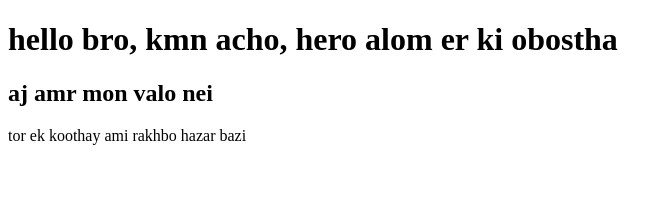
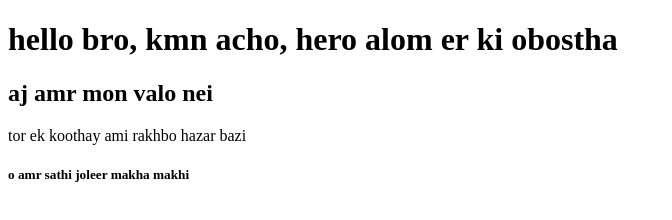
Before and after one commit to RASHED-R/first-website-banacchi, a plain HTML site: page index.html in a window 1280 px wide. Shown: the whole page, without its empty margins (0-672 px from the left). Drawn offline with Linux system fonts and the light colour scheme.

Commit message:
save the text

```diff
--- a/index.html
+++ b/index.html
@@ -9,5 +9,6 @@
     <h1>hello bro, kmn acho, hero alom er ki obostha</h1>
     <h2>aj amr mon valo nei</h2>
     <p>tor ek koothay ami rakhbo hazar bazi</p>
+    <h5>o amr sathi joleer makha makhi</h5>
 </body>
 </html>
```
